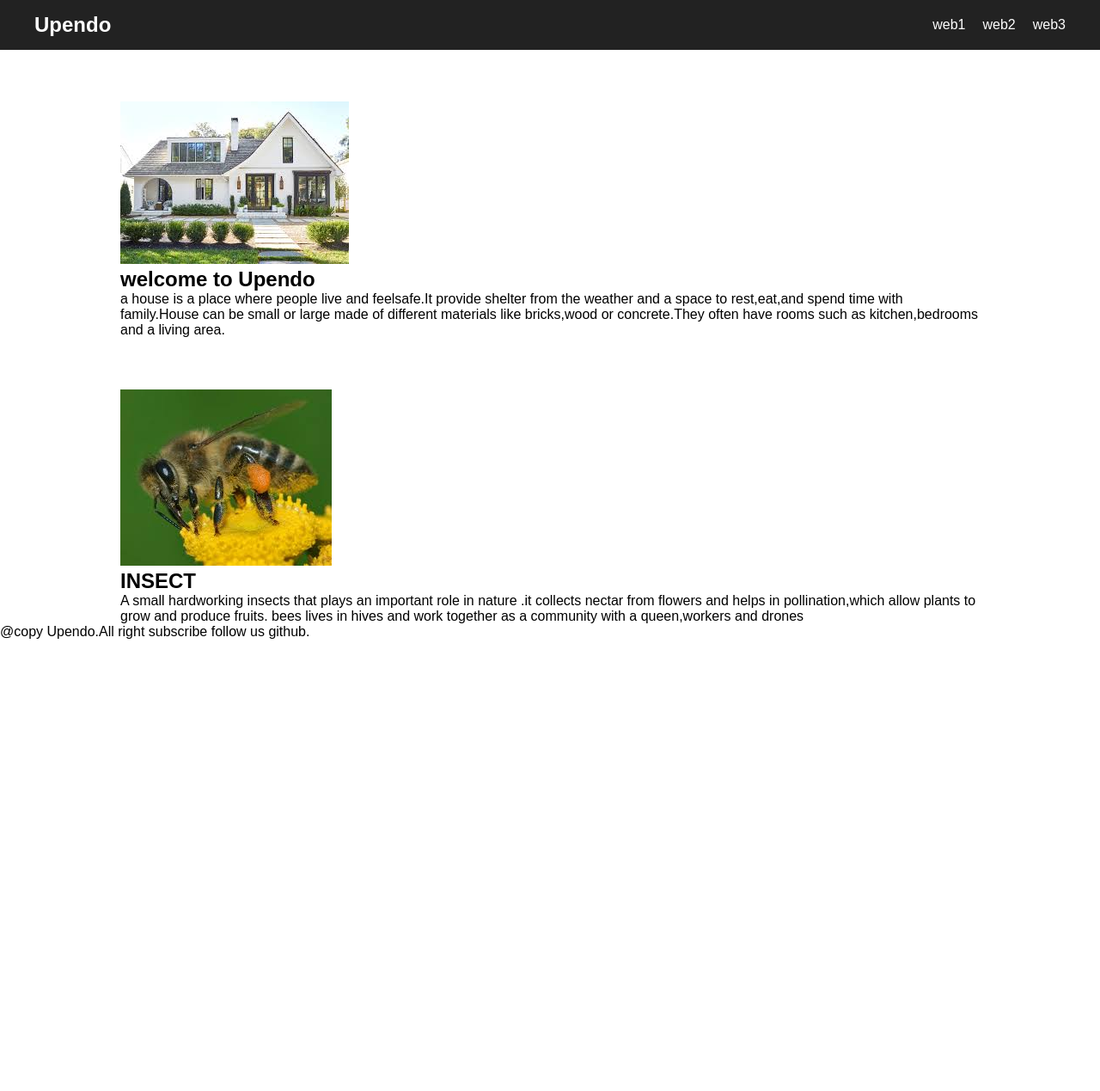
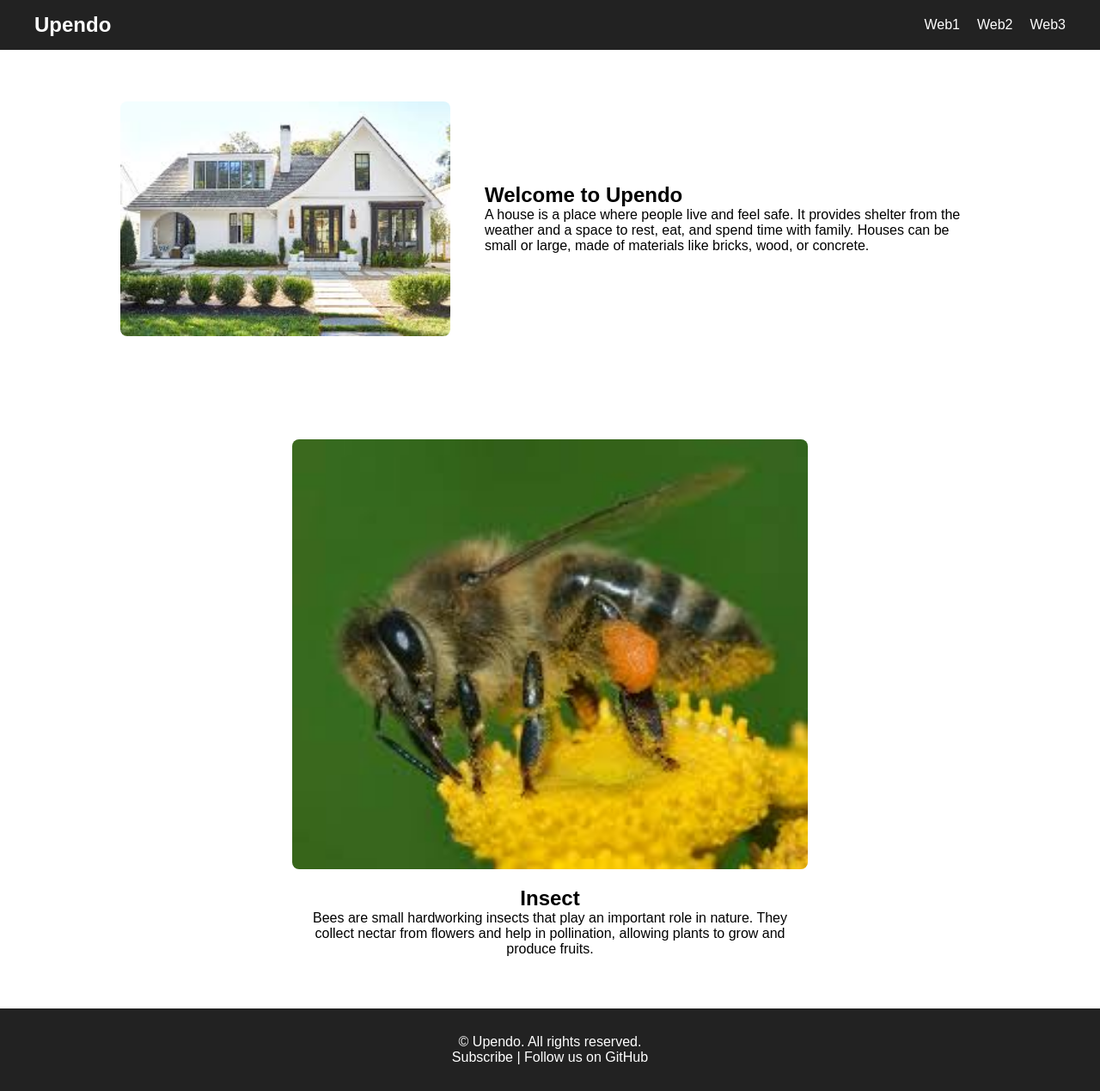
Before and after one commit to upendokasunga/Assignment, a plain HTML site: page index.html in a window 1280 px wide. Shown: the whole page at 86% size. Before the commit the page ends 800 px from the top, so only its background shows below. Drawn offline with Linux system fonts and the light colour scheme.

Commit message:
Update index.html

```diff
--- a/index.html
+++ b/index.html
@@ -4,61 +4,58 @@
     <meta charset="UTF-8">
     <meta name="viewport" content="width=device-width, initial-scale=1.0">
     <title>Upendo Kasunga</title>
-    <link rel ="stylesheet"href=style.css>
+    <link rel="stylesheet" href="style.css">
 </head>
 <body>
+
+    <!-- Navigation Bar -->
     <nav class="navbar">
         <div class="logo">Upendo</div>
         <ul class="navlinks">
-            <li> <a href="#">web1</a></li>
-            <li> <a href="#">web2</a></li>
-            <li> <a href="#">web3</a></li>
+            <li><a href="#web1">Web1</a></li>
+            <li><a href="#web2">Web2</a></li>
+            <li><a href="#web3">Web3</a></li>
         </ul>
     </nav>
 
-
-</body>
-<section id ="web1" class="section">
-    <div class="content">
-        <img src ="image1.jfif" alt="picture">
-        <div class ="text.content">
-            <h1>welcome to Upendo</h1>
-            <p>a house is a place where people live and feelsafe.It provide shelter from the weather and a space to rest,eat,and spend time with family.House can be small or large made of different materials like bricks,wood or concrete.They often have rooms such as kitchen,bedrooms and a living area.</p>
+    <!-- Section 1 -->
+    <section id="web1" class="section section-one">
+        <div class="content horizontal">
+            <img src="image1.jfif" alt="House Image">
+            <div class="text-content">
+                <h1>Welcome to Upendo</h1>
+                <p>
+                    A house is a place where people live and feel safe. It provides shelter
+                    from the weather and a space to rest, eat, and spend time with family.
+                    Houses can be small or large, made of materials like bricks, wood, or
+                    concrete.
+                </p>
             </div>
         </div>
     </section>
-<section id="web2">
-    <div class="content">
-        <img src ="image2.jfif" alt="picture">
-        <div class ="text.content">
-            <h1>INSECT</h1>
-            <p> A small hardworking insects that plays an important role in nature .it collects nectar from flowers and helps in pollination,which allow plants to grow and produce fruits. bees lives in hives and work together as a community with a queen,workers and drones</p>
+
+    <!-- Section 2 -->
+    <section id="web2" class="section section-two">
+        <div class="content vertical">
+            <img src="image2.jfif" alt="Insect Image">
+            <div class="text-content">
+                <h1>Insect</h1>
+                <p>
+                    Bees are small hardworking insects that play an important role in nature.
+                    They collect nectar from flowers and help in pollination, allowing plants
+                    to grow and produce fruits.
+                </p>
             </div>
         </div>
     </section>
- <footer id="web3" class="foote">
-    <p>@copy Upendo.All right
-        subscribe
-        follow us github.
+
+    <!-- Footer -->
+    <footer id="web3" class="footer">
+        <p>
+            © Upendo. All rights reserved.<br>
+            Subscribe | Follow us on GitHub
         </p>
     </footer>
 
-
-
-
-
-
-
-
-
-
-<div
-
-
-
-
-
-
-
-</section>
+</body>
 </html>
```
Lines whose indentation alone changed are shown as unchanged.
